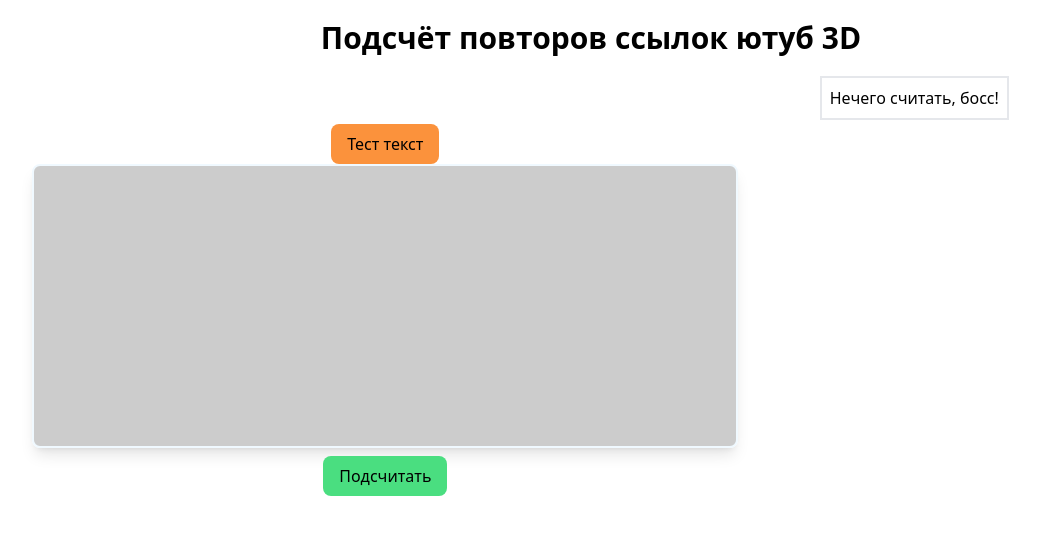
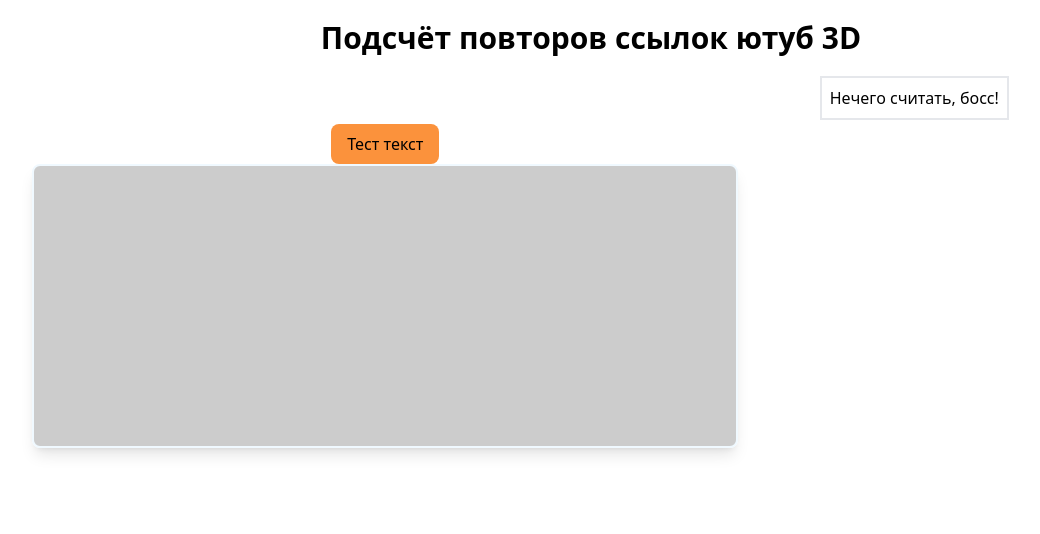
Before and after one commit to mugidar/count-links, a React (Create React App) app: page / in a window 1280 px wide. Shown: the top 534 px of the page, without its empty margins (49-1089 px from the left). Built offline with nearby package versions, Linux system fonts and the light colour scheme.

Commit message:
changed logic

```diff
--- a/src/App.jsx
+++ b/src/App.jsx
@@ -9,7 +9,9 @@
 	const [counts, setCounts] = useState({})
 	const [displayedCount, setDisplayedCount] = useState([])
 	const [totalLinks, setTotalLinks] = useState(0)
-	const countVideos = () => {
+
+
+	useEffect(() => {
 		setDisplayedCount([])
 		setCounts([])
 		const stringLines = text.split(/\r?\n/)
@@ -24,9 +26,6 @@
 		filteredLinks.forEach(item =>
 			setCounts(prev => ({ ...prev, [item]: (prev[item] || 0) + 1 }))
 		)
-	}
-
-	useEffect(() => {
 		localStorage.setItem('text', text)
 	}, [text])
 
@@ -65,12 +64,7 @@
 						rows={10}
 						onChange={e => setText(e.target.value)}
 					/>
-					<button
-						className="px-4 py-2 mt-2 bg-green-400 rounded-lg"
-						onClick={countVideos}
-					>
-						Подсчитать
-					</button>
+
 				</div>
 
 				<div className="flex w-[330px] items-start">
```
